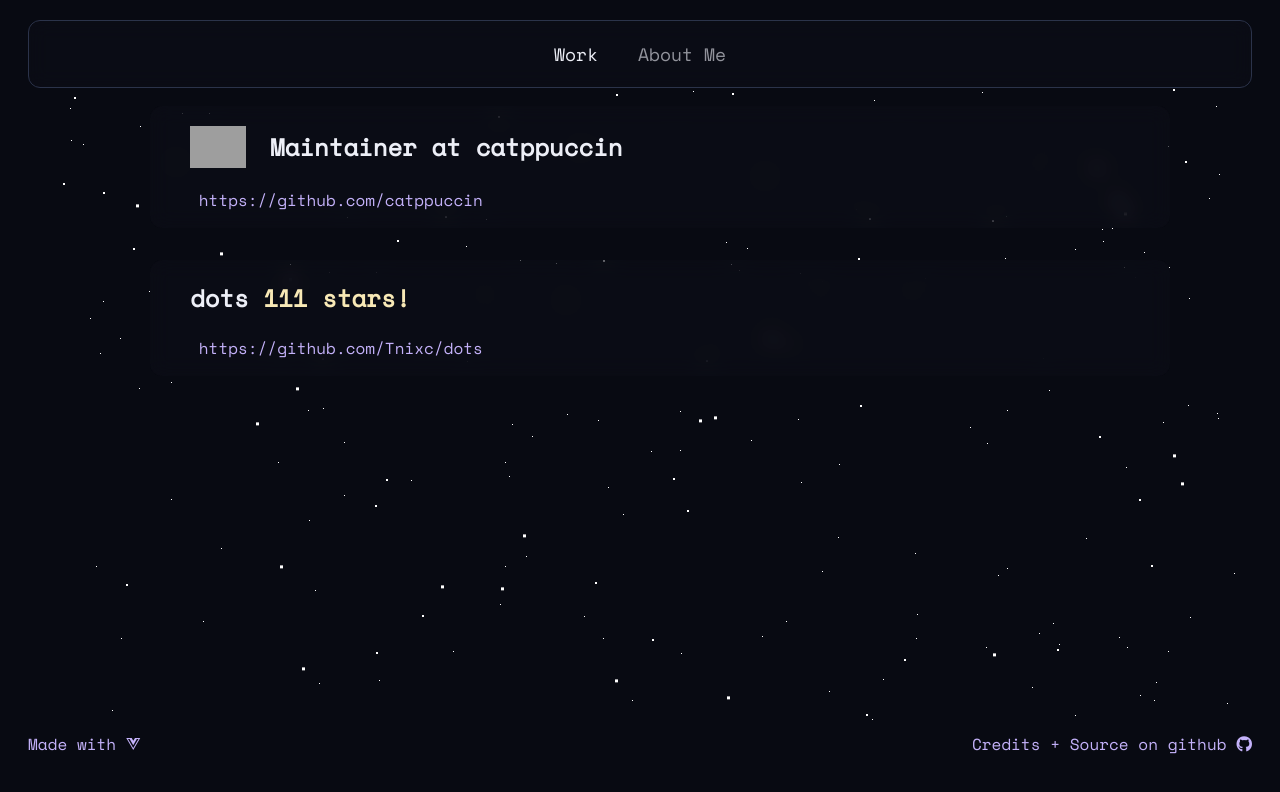
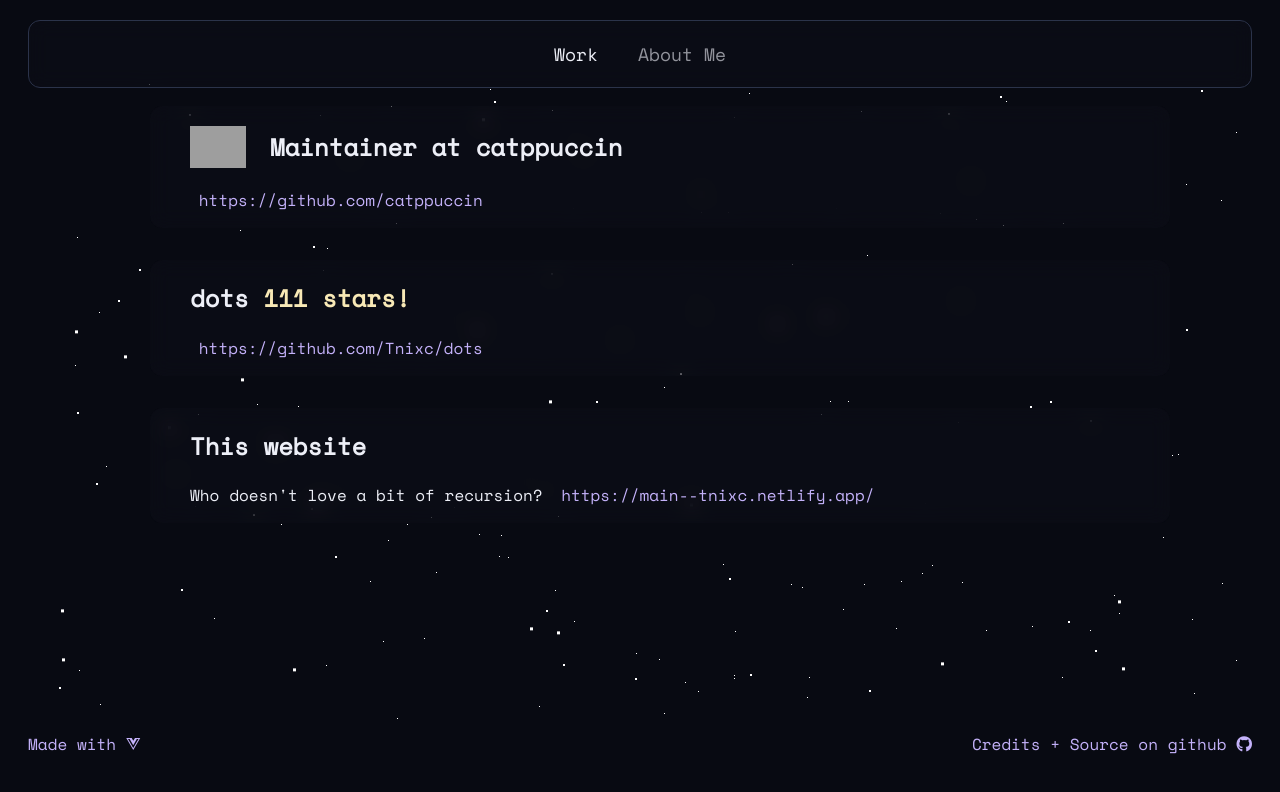
Before and after one commit to Tnixc/website, a Vue app: page /work in a window 1280 px wide. Shown: the top 792 px of the page. Built offline with nearby package versions, Linux system fonts and the light colour scheme; grey boxes are pictures that could not be loaded.

Commit message:
recursion

```diff
--- a/src/components/work-history.vue
+++ b/src/components/work-history.vue
@@ -12,6 +12,10 @@
         <ul>
           <h2>dots <span>111 stars!</span></h2>
           <p><a href="https://github.com/Tnixc/dots">https://github.com/Tnixc/dots</a></p>
+        </ul>
+        <ul>
+          <h2>This website</h2>
+          <p>Who doesn't love a bit of recursion? <a href="https://main--tnixc.netlify.app/">https://main--tnixc.netlify.app/</a></p>
         </ul>
       </div>
     </div>
```
